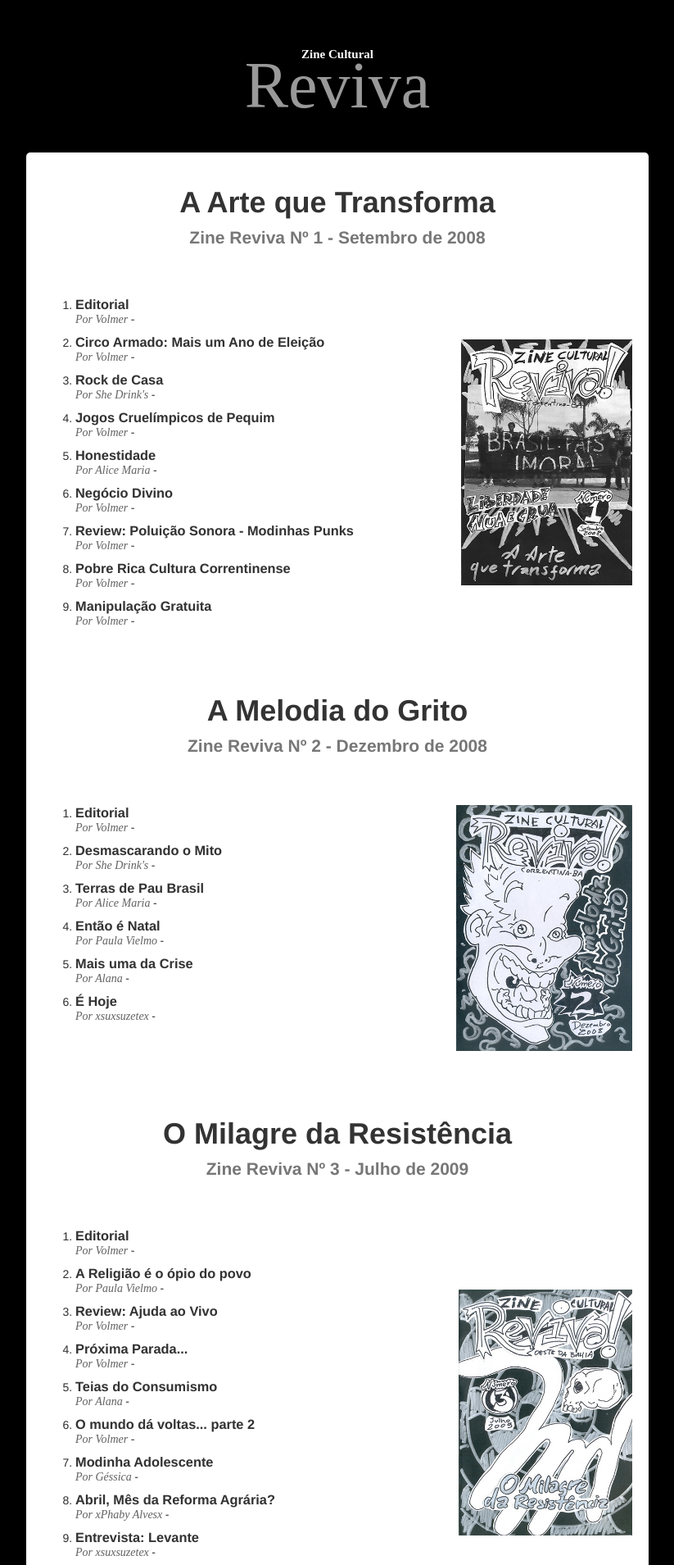
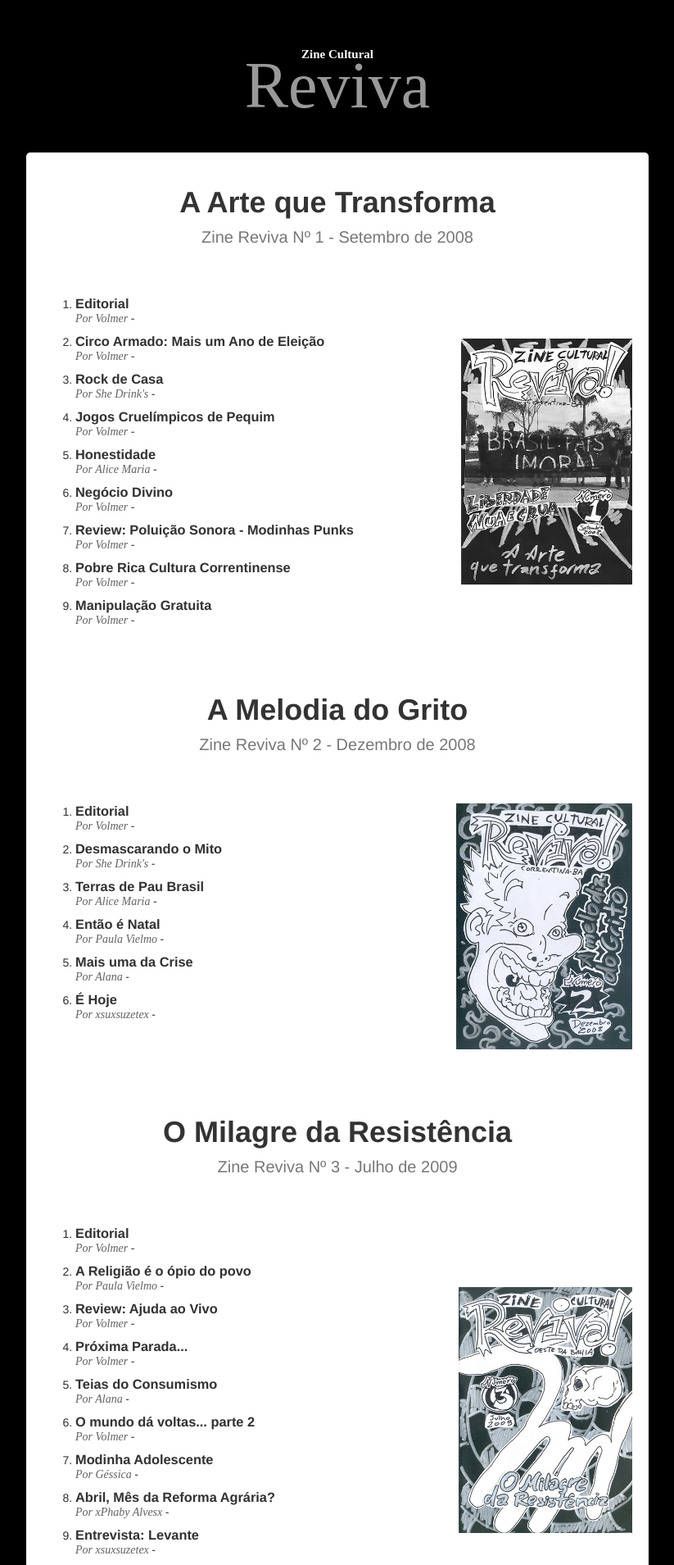
Before and after one commit to volmer/reviva, a Jekyll site: the page built from index.html, in a window 1280 px wide. Shown: the top 1909 px of the page at 82% size, without its empty margins (228-1051 px from the left). Built offline with Jekyll 4.4.1, drawn with Linux system fonts in a browser that asks for light colours; some web fonts are replaced; Markdown is read by kramdown in place of the engine named in the settings; comment, search, counter and statistics services are not loaded.

Commit message:
Increase post styles.

```diff
--- a/css/main.css
+++ b/css/main.css
@@ -46,15 +46,19 @@
   font-size: 36px;
 }
 
+h2 {
+  font-size: 22px;
+}
+
 h1, h2 {
   margin: 20px 0 10px;
 }
 
-h1, h1 a, h1 a:visited, h3, h3 a, h3 a:visited {
+h1, h1 a, h1 a:visited, h2, h2 a, h2 a:visited, h3, h3 a, h3 a:visited {
   color: #333;
 }
 
-h1 a:hover, h3 a:hover {
+h1 a:hover, h2 a:hover, h3 a:hover {
   color: #999;
 }
 
@@ -153,6 +157,14 @@
   text-align: center;
 }
 
+.post p:first-child:first-letter {
+  font-family: serif;
+  font-size: 60px;
+  float: left;
+  margin-right: 10px;
+  line-height: 0.5;
+}
+
 /* ISSUE */
 
 .issue h1, .issue h2 {
@@ -162,6 +174,8 @@
 .issue h2 {
   margin: 0 0 60px;
   color: #777;
+  font-weight: 500;
+  font-size: 20px;
 }
 
 .issue ol {
```
